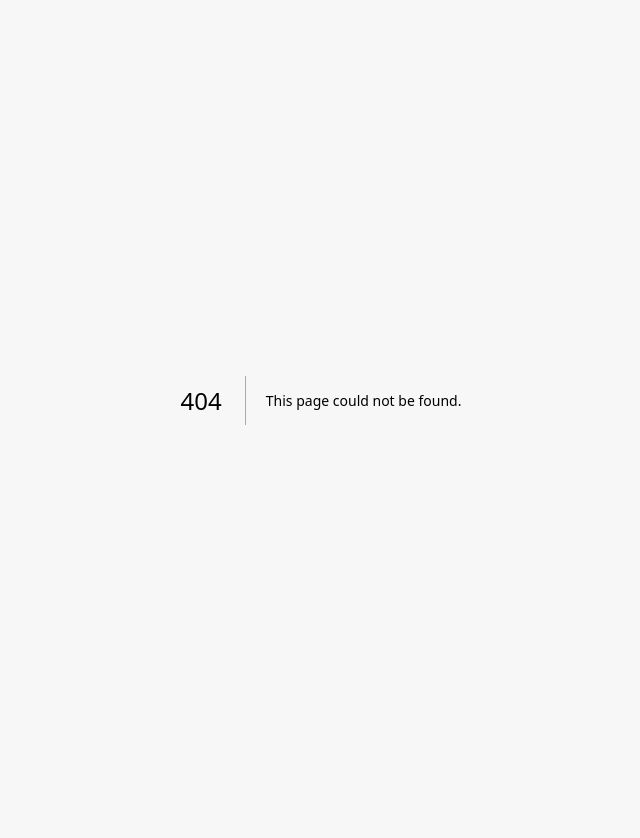
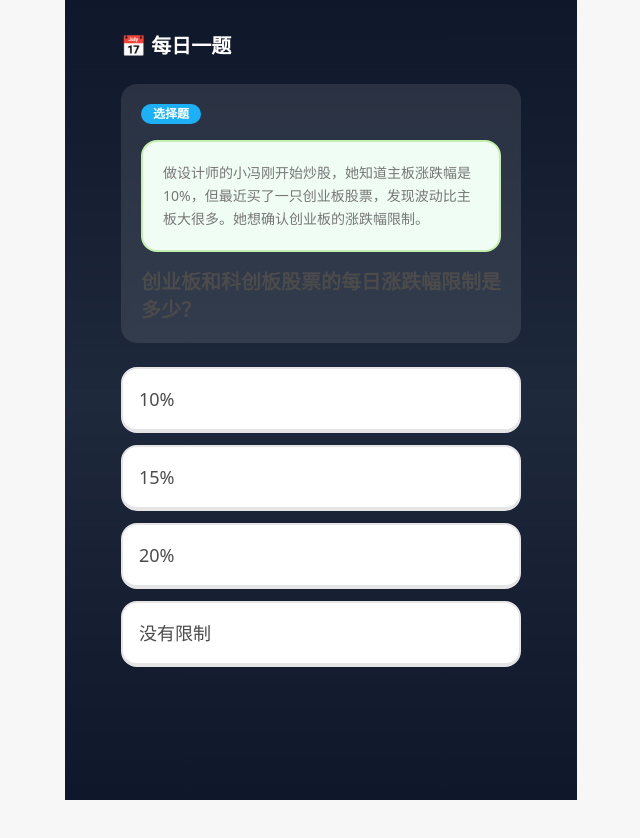
Before and after one commit to kagura-agent/stocklingo, a Next.js app: page /daily in a window 1280 px wide. Before the commit this address had no page. Shown: the top 838 px of the page, without its empty margins (319-959 px from the left). Built offline with nearby package versions, Linux system fonts and the light colour scheme.

Commit message:
feat: 每日一题 (Daily Quiz) (#11) (#12)
- Add /daily page with date-seeded random question
- Daily streak tracking with XP bonus
- Questions pulled from completed chapters (fallback: ch1)
- 'Already done' state with comeback message
- BottomNav updated with 📅 每日 tab

```diff
--- /dev/null
+++ b/src/app/daily/page.tsx
@@ -0,0 +1,176 @@
+"use client";
+
+import { useState, useEffect } from "react";
+import Link from "next/link";
+import type { Question } from "@/lib/types";
+import {
+  getDailyQuestion,
+  isDailyCompleted,
+  completeDailyQuiz,
+  getDailyState,
+} from "@/lib/daily";
+import QuestionCard from "@/components/QuestionCard";
+import OptionButton from "@/components/OptionButton";
+import KnowledgeCard from "@/components/KnowledgeCard";
+import XPAnimation from "@/components/XPAnimation";
+
+type AnswerState = "unanswered" | "correct" | "wrong";
+type OptState = "default" | "selected" | "correct" | "wrong" | "missed";
+
+export default function DailyPage() {
+  const [question, setQuestion] = useState<Question | null>(null);
+  const [alreadyDone, setAlreadyDone] = useState(false);
+  const [streak, setStreak] = useState(0);
+  const [selected, setSelected] = useState<number | null>(null);
+  const [answerState, setAnswerState] = useState<AnswerState>("unanswered");
+  const [showXP, setShowXP] = useState(false);
+  const [mounted, setMounted] = useState(false);
+
+  useEffect(() => {
+    const done = isDailyCompleted();
+    const state = getDailyState();
+    setStreak(state.streak);
+    setAlreadyDone(done);
+    if (!done) {
+      setQuestion(getDailyQuestion());
+    }
+    setMounted(true);
+  }, []);
+
+  if (!mounted) {
+    return (
+      <div className="flex min-h-screen items-center justify-center">
+        <div className="h-8 w-8 animate-spin rounded-full border-4 border-duo-green border-t-transparent" />
+      </div>
+    );
+  }
+
+  if (alreadyDone) {
+    const state = getDailyState();
+    return (
+      <div className="flex min-h-screen flex-col items-center justify-center px-6 bg-gradient-to-b from-slate-900 via-slate-800 to-slate-900">
+        <div className="w-full max-w-md space-y-6 text-center">
+          <div className="text-6xl">✅</div>
+          <h1 className="text-2xl font-bold text-white">今日已完成</h1>
+          {state.streak > 0 && (
+            <div className="inline-flex items-center gap-2 rounded-full bg-orange-500/20 px-4 py-2 text-orange-300">
+              <span className="text-lg">🔥</span>
+              <span className="font-bold">连续 {state.streak} 天</span>
+            </div>
+          )}
+          <p className="text-slate-400">明天再来挑战新题目吧！</p>
+          <Link
+            href="/"
+            className="mt-4 inline-block rounded-2xl bg-duo-green px-8 py-3 font-bold text-white shadow-lg"
+          >
+            返回首页
+          </Link>
+        </div>
+      </div>
+    );
+  }
+
+  if (!question) return null;
+
+  const xpBonus = streak >= 3 ? 2 : streak >= 1 ? 1 : 0;
+  const totalXP = question.xp + xpBonus;
+
+  function handleSelect(idx: number) {
+    if (answerState !== "unanswered" || !question) return;
+    setSelected(idx);
+    const isCorrect = idx === question.answer;
+    setAnswerState(isCorrect ? "correct" : "wrong");
+    const earned = isCorrect ? totalXP : 0;
+    completeDailyQuiz(isCorrect, earned);
+    if (isCorrect) {
+      setShowXP(true);
+      setTimeout(() => setShowXP(false), 1800);
+    }
+    setAlreadyDone(true);
+  }
+
+  function getOptionState(idx: number): OptState {
+    if (!question) return "default";
+    if (answerState === "unanswered") {
+      return selected === idx ? "selected" : "default";
+    }
+    if (idx === question.answer) return "correct";
+    if (idx === selected) return "wrong";
+    return "default";
+  }
+
+  return (
+    <div className="min-h-screen bg-gradient-to-b from-slate-900 via-slate-800 to-slate-900 pb-24">
+      {showXP && <XPAnimation xp={totalXP} streak={streak + 1} />}
+
+      <div className="mx-auto max-w-md space-y-6 px-6 pt-8">
+        <div className="flex items-center justify-between">
+          <h1 className="text-xl font-bold text-white">📅 每日一题</h1>
+          {streak > 0 && (
+            <span className="rounded-full bg-orange-500/20 px-3 py-1 text-sm font-bold text-orange-300">
+              🔥 {streak} 天
+            </span>
+          )}
+        </div>
+
+        {xpBonus > 0 && answerState === "unanswered" && (
+          <div className="rounded-xl bg-indigo-500/20 px-4 py-2 text-center text-sm text-indigo-300">
+            连续签到加成 +{xpBonus} XP
+          </div>
+        )}
+
+        <div className="rounded-2xl bg-white/10 p-5 backdrop-blur-sm">
+          <QuestionCard
+            story={question.story}
+            question={question.question}
+            type={question.type}
+          />
+        </div>
+
+        <div className="space-y-3">
+          {question.options.map((opt, idx) => (
+            <OptionButton
+              key={idx}
+              label={opt}
+              state={getOptionState(idx)}
+              onClick={() => handleSelect(idx)}
+              disabled={answerState !== "unanswered"}
+            />
+          ))}
+        </div>
+
+        {answerState !== "unanswered" && (
+          <div className="space-y-4 animate-slide-up-fade">
+            <div
+              className={`rounded-2xl p-4 ${
+                answerState === "correct"
+                  ? "bg-green-500/20 text-green-300"
+                  : "bg-red-500/20 text-red-300"
+              }`}
+            >
+              <p className="text-lg font-bold">
+                {answerState === "correct" ? "正确!" : "错误"}
+              </p>
+              <p className="mt-1 text-sm leading-relaxed opacity-90">
+                {question.explanation}
+              </p>
+            </div>
+
+            <KnowledgeCard
+              title={question.knowledgeCard.title}
+              content={question.knowledgeCard.content}
+              funFact={question.knowledgeCard.funFact}
+            />
+
+            <Link
+              href="/"
+              className="block w-full rounded-2xl bg-duo-green py-3 text-center font-bold text-white shadow-lg"
+            >
+              完成
+            </Link>
+          </div>
+        )}
+      </div>
+    </div>
+  );
+}
--- a/src/components/BottomNav.tsx
+++ b/src/components/BottomNav.tsx
@@ -6,6 +6,7 @@ import { usePathname } from "next/navigation";
 const tabs = [
   { href: "/", label: "首页", icon: "🏠" },
   { href: "/learn", label: "学习", icon: "📚" },
+  { href: "/daily", label: "每日", icon: "📅" },
   { href: "/review", label: "错题本", icon: "📝" },
   { href: "/profile", label: "我的", icon: "👤" },
 ];
--- /dev/null
+++ b/src/lib/daily.ts
@@ -0,0 +1,132 @@
+"use client";
+
+import type { Question } from "./types";
+import { getMetadata, getChapterQuestions } from "./content";
+import { loadProgress, saveProgress } from "./progress";
+
+const STORAGE_KEY = "stocklingo-daily";
+
+export interface DailyState {
+  date: string;
+  completed: boolean;
+  correct: boolean | null;
+  xpEarned: number;
+  streak: number;
+}
+
+function getDefaultState(): DailyState {
+  return {
+    date: "",
+    completed: false,
+    correct: null,
+    xpEarned: 0,
+    streak: 0,
+  };
+}
+
+function loadDailyState(): DailyState {
+  if (typeof window === "undefined") return getDefaultState();
+  try {
+    const raw = localStorage.getItem(STORAGE_KEY);
+    if (!raw) return getDefaultState();
+    return JSON.parse(raw);
+  } catch {
+    return getDefaultState();
+  }
+}
+
+function saveDailyState(state: DailyState): void {
+  if (typeof window === "undefined") return;
+  localStorage.setItem(STORAGE_KEY, JSON.stringify(state));
+}
+
+function getToday(): string {
+  return new Date().toISOString().split("T")[0];
+}
+
+function simpleHash(str: string): number {
+  let hash = 0;
+  for (let i = 0; i < str.length; i++) {
+    hash = (hash * 31 + str.charCodeAt(i)) | 0;
+  }
+  return Math.abs(hash);
+}
+
+function getCompletedChapterIds(): number[] {
+  const progress = loadProgress();
+  const meta = getMetadata();
+  const completed: number[] = [];
+
+  for (const ch of meta.chapters) {
+    let allDone = true;
+    for (let l = 1; l <= ch.levels; l++) {
+      if (!progress.completedLevels[`${ch.id}-${l}`]) {
+        allDone = false;
+        break;
+      }
+    }
+    if (allDone) completed.push(ch.id);
+  }
+  return completed;
+}
+
+export function getDailyQuestion(): Question {
+  const completedChapters = getCompletedChapterIds();
+  const sourceChapters = completedChapters.length > 0 ? completedChapters : [1];
+
+  const allQuestions: Question[] = [];
+  for (const chId of sourceChapters) {
+    allQuestions.push(...getChapterQuestions(chId));
+  }
+
+  const today = getToday();
+  const index = simpleHash(today) % allQuestions.length;
+  return allQuestions[index];
+}
+
+export function isDailyCompleted(): boolean {
+  const state = loadDailyState();
+  return state.date === getToday() && state.completed;
+}
+
+export function completeDailyQuiz(correct: boolean, xpEarned: number): void {
+  const state = loadDailyState();
+  const today = getToday();
+
+  const yesterday = new Date(Date.now() - 86400000).toISOString().split("T")[0];
+  let newStreak: number;
+  if (state.date === yesterday) {
+    newStreak = state.streak + 1;
+  } else if (state.date === today) {
+    newStreak = state.streak;
+  } else {
+    newStreak = 1;
+  }
+
+  saveDailyState({
+    date: today,
+    completed: true,
+    correct,
+    xpEarned,
+    streak: newStreak,
+  });
+
+  if (correct && xpEarned > 0) {
+    const progress = loadProgress();
+    progress.xp += xpEarned;
+    saveProgress(progress);
+  }
+}
+
+export function getDailyState(): DailyState {
+  const state = loadDailyState();
+  const today = getToday();
+  if (state.date !== today) {
+    const yesterday = new Date(Date.now() - 86400000).toISOString().split("T")[0];
+    return {
+      ...getDefaultState(),
+      streak: state.date === yesterday ? state.streak : 0,
+    };
+  }
+  return state;
+}
```
